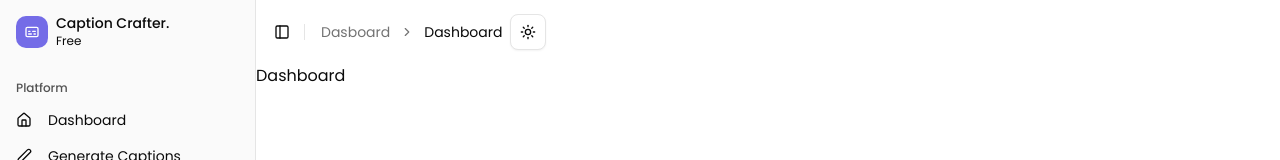
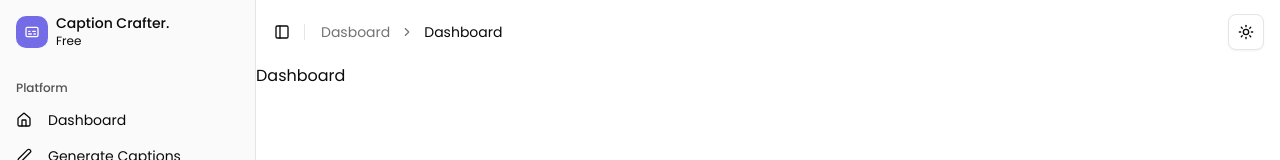
Before and after one commit to HaseebAkbar0609/CaptionCrafter, a Next.js app: page /dashboard in a window 1280 px wide. Shown: the top 160 px of the page. Built offline with nearby package versions, Linux system fonts and the light colour scheme; no server answers; sample sign-in values are in the browser's storage.

Commit message:
set ThemeToggle button on dashbaord

```diff
--- a/app/dashboard/layout.jsx
+++ b/app/dashboard/layout.jsx
@@ -99,7 +99,8 @@ export default function Layout({ children }) {
       <AppSidebar />
       <SidebarInset>
         <header className="flex h-16 shrink-0 items-center gap-2 transition-[width,height] ease-linear group-has-data-[collapsible=icon]/sidebar-wrapper:h-12">
-          <div className="flex items-center  gap-2 px-4">
+          <div className="flex w-full items-center px-4 justify-between">
+            <div className="flex items-center gap-2">
               <SidebarTrigger className="-ml-1" />
               <Separator
                 orientation="vertical"
@@ -116,8 +117,8 @@ export default function Layout({ children }) {
                   </BreadcrumbItem>
                 </BreadcrumbList>
               </Breadcrumb>
-
-            <div className="flex items-center gap-2 ml-auto">
+            </div>
+            <div className="flex items-center gap-2">
               <ThemeChangeBtn />
             </div>
           </div>
```
Lines whose indentation alone changed are shown as unchanged.
